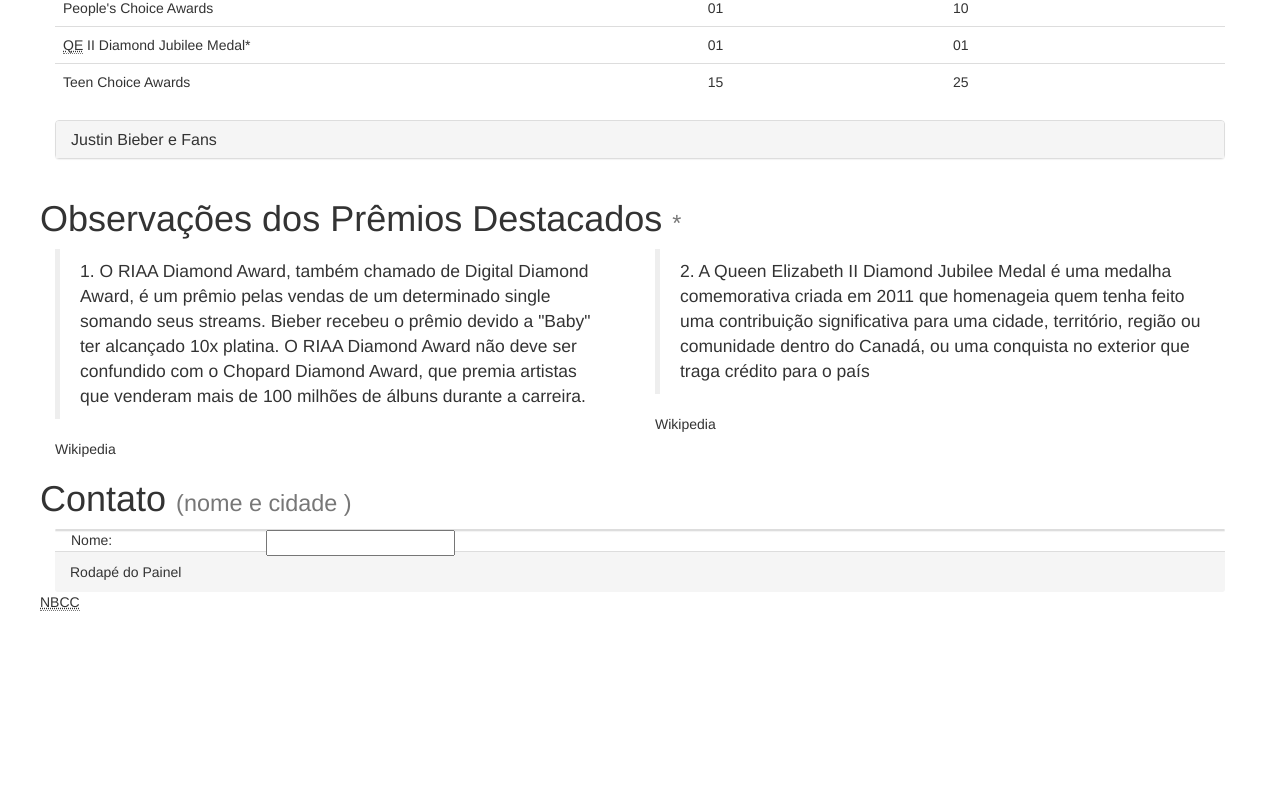
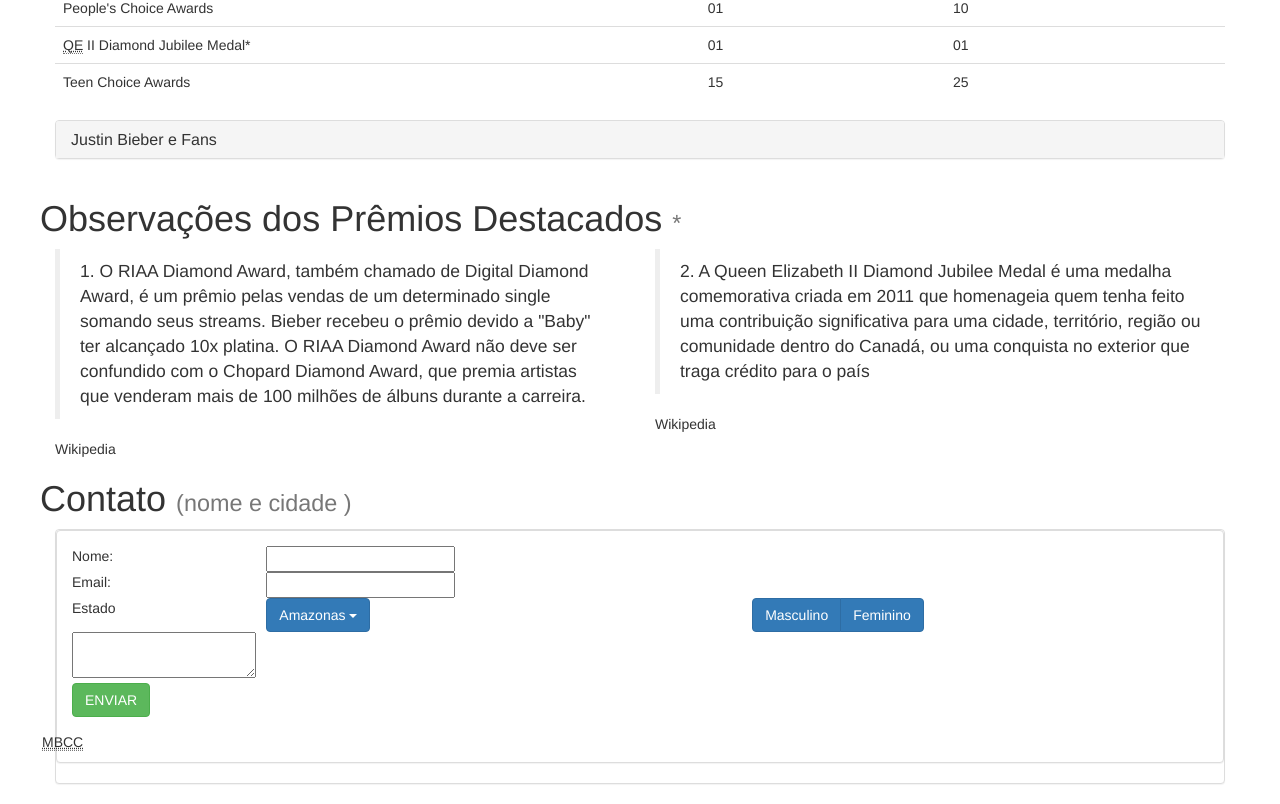
Before and after one commit to giigalvao/giigalvao.github.io, a plain HTML site: page index.html in a window 1280 px wide. Shown: the part 1184-1988 px from the top of the page. Before the commit the page ends 1806 px from the top, so only its background shows below. Drawn offline with nearby package versions, Linux system fonts and the light colour scheme.

Commit message:
ex2 quase final

```diff
--- a/index.html
+++ b/index.html
@@ -156,14 +156,52 @@
 				 </div>
 	<div class="row"> <h1> Contato <small> (nome e cidade )</small></h1></div>
 		<div class="panel panel-default">
-			<div class="col-md-2">Nome:</div>
-			<div class="col-md-10"><input type="text"> </div>
-		 </div>
-	<div class="panel-footer"> Rodapé do Painel</div>
-	<div class="row"> <p> <abbr title="Made By Giovanna Galvão"> NBCC</abbr></p></div>
-	  </div>
+			  <div class="panel panel-default">
+			  <div class="panel-body">
+				  <div class="row">
+				  	<div class="col-md-2"> Nome: </div>
+					  <div class="col-md-10"> <input type="text"> </input> </div>
+					</div>
+				   <div class="row">
+				  	<div class="col-md-2"> Email:</div>
+					 <div class="col-md-10"> <input type="text"> </input> </div>
+				   </div>
+				  <div class="row">
+				  	<div class="col-md-2"> Estado </div>
+					 <div class="col-md-5">
+					  <div class="dropdown">
+						  <button class="btn btn-primary dropdown-toggle" type="button" data-toggle="dropdown">Amazonas
+								<span class="caret"></span>
+						  </button>
+						  <ul class="dropdown-menu">
+							<li><a href="#">São Paulo</a></li>
+							<li><a href="#">Rio de Janeiro</a></li>
+							<li><a href="#">Santa Catarina</a></li>
+						  </ul>
+					  </div>
+				  </div>
+					  <div class="col-md-5">
+						  	<div class="btn-group">
+							  <button type="button" class="btn btn-primary">Masculino</button>
+							  <button type="button" class="btn btn-primary">Feminino</button>
+						  </div>
+					  </div>
+				  </div>
+				<div class="row">
+					<div class="col-md-10"> <textarea> </textarea> </div>
+				</div>
+				<div class="row">
+					<div class="col-md-6">
+					<button type="button" class="btn btn-success">ENVIAR</button>
+					</div>
+				</div>
+			</div>
+
+			<div class="row"> <p><abbr title="Made By Giovanna Galvão">MBCC </abbr> </p> </div>
 </div>
-
+</div>
+</div>
+</div>
   </body>
 
 </html>
```
